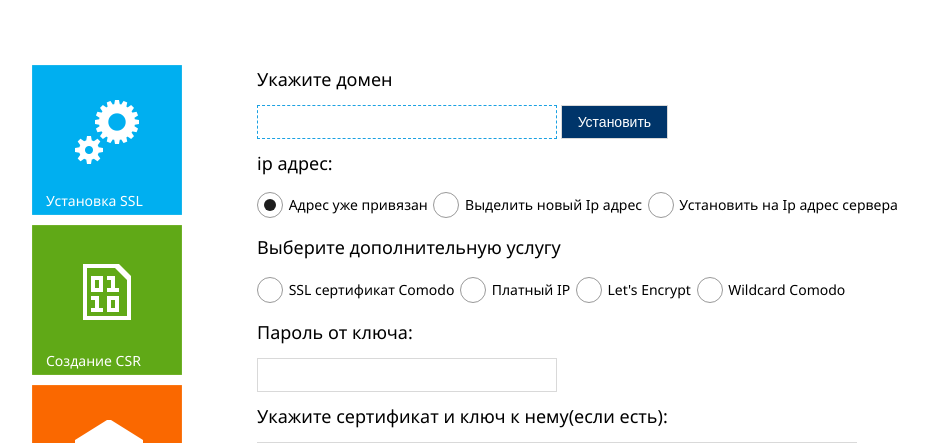
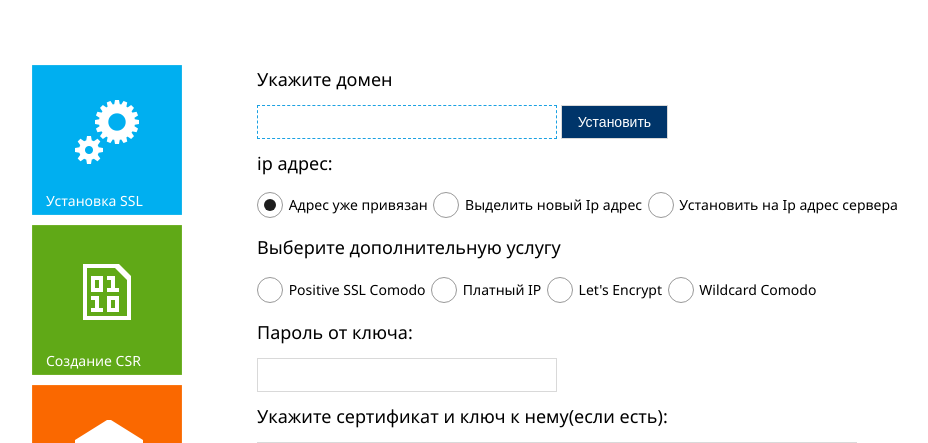
Before and after one commit to agn1/sslweb, a Django app: template templates/index.html in a window 1280 px wide. Shown: the top 443 px of the page, without its empty margins (33-961 px from the left). Run offline with Django 3.2, Linux system fonts and the light colour scheme; the template is opened without the code that fills it, so the values that code supplies are empty.

Commit message:
some fix

```diff
--- a/templates/index.html
+++ b/templates/index.html
@@ -87,7 +87,7 @@
         <label class="input-control radio">
             <input type="radio" name="service_type" value="11">
             <span class="check"></span>
-            <span class="caption">SSL cертификат Comodo</span>
+            <span class="caption">Positive SSL Comodo</span>
         </label>
         <label class="input-control radio">
             <input type="radio" name="service_type" value="3">
--- a/web/views.py
+++ b/web/views.py
@@ -120,6 +120,7 @@ class DeleteView(AjaxableResponseMixin, FormView):
 
         def form_valid(self, form):
             self.jsondata = form.deletessl()
+
             return super(DeleteView, self).form_valid(form)
 
 
```
